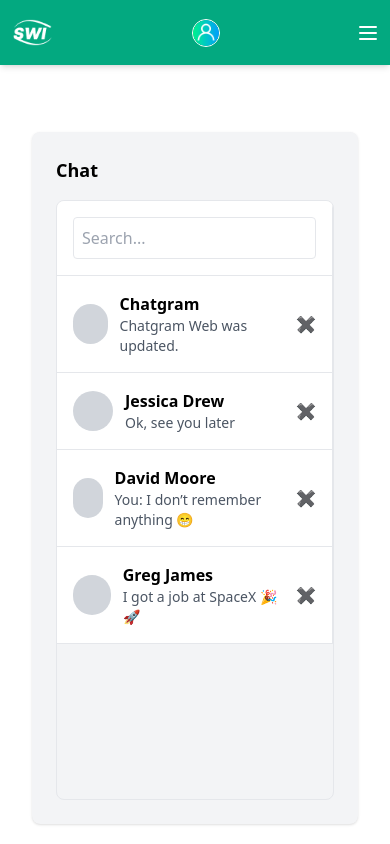
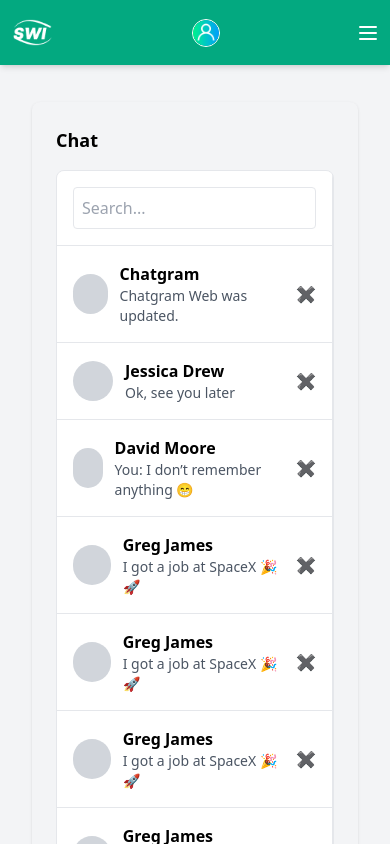
Before and after one commit to ImamIryunullah/sip-kes-repo, a Vue app: page /admin/customerservices in a window 390 px wide. Shown: the top 844 px of the page. Built offline with nearby package versions, Linux system fonts and the light colour scheme.

Commit message:
layout responsive chat pusat dan admin

```diff
--- a/src/views/ChatMulaiVIew.vue
+++ b/src/views/ChatMulaiVIew.vue
@@ -91,7 +91,7 @@ export default {
       if (this.newMessage.trim() !== "") {
         this.messages.push({ text: this.newMessage, time: this.getCurrentTime(), isUser: true });
         setTimeout(() => {
-          this.messages.push({ text: "Admin sedang online, harap tunggu sebentar.", time: this.getCurrentTime(), isUser: false });
+          this.messages.push({ text: "Kami akan segera membalas, harap tunggu sebentar.", time: this.getCurrentTime(), isUser: false });
           this.scrollToBottom();
         }, 1000);
         this.newMessage = "";
--- a/src/views/admin/CsView.vue
+++ b/src/views/admin/CsView.vue
@@ -1,13 +1,17 @@
 <template>
+  <div class="w-screen min-h-screen flex flex-col bg-gray-100">
+    <!-- Navbar -->
     <NavbarView />
 
-  <div class="p-8 mt-[100px]">
+    <div class="p-8 mt-[70px]">
       <div class="bg-gray-100 p-6 rounded-lg shadow">
         <div class="flex justify-between items-center mb-4">
           <h2 class="text-lg font-semibold">Chat</h2>
         </div>
 
-      <div class="flex flex-col lg:flex-row border rounded-lg overflow-hidden h-[600px]">
+        <!-- Responsive Chat Layout -->
+        <div class="flex flex-col lg:flex-row border rounded-lg overflow-hidden h-[800px]">
+
           <!-- Sidebar Chat List -->
           <div class="w-full lg:w-1/3 bg-white border-r overflow-y-auto sm:block">
             <div class="p-4 border-b flex items-center gap-2">
@@ -29,9 +33,7 @@
               </li>
             </ul>
           </div>
-
-        <!-- Chat Content -->
-        <div v-if="selectedChat" class="w-full lg:w-2/3 bg-green-100 flex flex-col">
+<div v-if="selectedChat" class="w-full lg:w-2/3 bg-green-100 flex flex-col min-h-screen">
   <div class="flex justify-between p-4 border-b bg-white">
     <button @click="backToChatList" class="text-[#03a980]">Back to Chat List</button>
   </div>
@@ -48,10 +50,13 @@
     </div>
   </div>
 
-          <!-- Message Input -->
-          <div class="p-4 bg-white flex items-center gap-2 border-t">
+  <div class="p-4 bg-white flex items-center gap-2 border-t mt-4">
     <input type="text" v-model="newMessage" class="w-full p-2 border rounded" placeholder="Type a message..." />
     <button @click="sendMessage" class="bg-green-600 text-white px-4 py-2 rounded">Send</button>
+  </div>
+</div>
+          <div v-else class="flex-grow flex items-center justify-center text-gray-500">
+            Pilih percakapan untuk melihat isi chat.
           </div>
         </div>
       </div>
@@ -73,6 +78,13 @@ export default {
         { id: 2, name: 'Jessica Drew', lastMessage: 'Ok, see you later' },
         { id: 3, name: 'David Moore', lastMessage: 'You: I don’t remember anything 😁' },
         { id: 4, name: 'Greg James', lastMessage: 'I got a job at SpaceX 🎉🚀' },
+        { id: 5, name: 'Greg James', lastMessage: 'I got a job at SpaceX 🎉🚀' },
+        { id: 6, name: 'Greg James', lastMessage: 'I got a job at SpaceX 🎉🚀' },
+        { id: 7, name: 'Greg James', lastMessage: 'I got a job at SpaceX 🎉🚀' },
+        { id: 8, name: 'Greg James', lastMessage: 'I got a job at SpaceX 🎉🚀' },
+        { id: 9, name: 'Greg James', lastMessage: 'I got a job at SpaceX 🎉🚀' },
+        { id: 10, name: 'Greg James', lastMessage: 'I got a job at SpaceX 🎉🚀' },
+        { id: 11, name: 'Greg James', lastMessage: 'I got a job at SpaceX 🎉🚀' },
       ],
       messages: [
         { id: 1, sender: 'other', text: 'Dapur di pak muru kotor nih' },
@@ -113,19 +125,15 @@ export default {
 </script>
 
 <style scoped>
-/* Fade-in animation for the page */
-@keyframes fadeInUp {
-  0% {
-    opacity: 0;
-    transform: translateY(20px);
+/* Optional: Use Tailwind's responsive classes instead of custom media queries */
+
+@media screen and (max-width: 768px) {
+  .lg\:w-1\/3 {
+    width: 100%;
   }
-  100% {
-    opacity: 1;
-    transform: translateY(0);
+
+  .lg\:w-2\/3 {
+    width: 100%;
   }
 }
-
-.animate-fadeInUp {
-  animation: fadeInUp 0.6s ease-out;
-}
 </style>
--- a/src/views/pusat/PusatCsView.vue
+++ b/src/views/pusat/PusatCsView.vue
@@ -16,14 +16,14 @@
       </button>
     </div>
 
-    <div class="p-8 mt-[100px]">
+    <div class="p-8 mt-6">
       <div class="bg-white p-6 rounded-lg shadow animate-fadeIn">
         <div class="flex justify-between items-center mb-4">
           <h2 class="text-lg font-semibold">Manajemen Chat Pusat</h2>
         </div>
 
         <!-- Responsive Chat Layout -->
-        <div class="flex flex-col lg:flex-row border rounded-lg overflow-hidden h-[600px] transition-all duration-500">
+        <div class="flex flex-col lg:flex-row border rounded-lg overflow-hidden h-[800px] transition-all duration-500">
 
           <!-- Sidebar Chat List (Visible on mobile) -->
           <div class="w-full lg:w-1/3 bg-gray-50 border-r overflow-y-auto p-4 animate-slideInLeft">
@@ -46,7 +46,7 @@
           </div>
 
           <!-- Chat Content -->
-            <div v-if="activeChat" class="w-full lg:w-2/3 bg-gray-100 flex flex-col p-4 lg:h-[600px]">
+          <div v-if="activeChat" class="w-full lg:w-2/3 bg-gray-100 flex flex-col p-4 lg:h-[1300px] min-h-screen">
             <div class="flex justify-between mb-4">
               <button @click="backToChatList" class="text-[#03a980] mb-4 lg:hidden">Back to Chat List</button>
               <h3 class="text-lg font-bold text-gray-700">{{ activeChat.name }}</h3>
@@ -65,9 +65,9 @@
             </div>
 
             <!-- Message Input -->
-              <div class="p-4 bg-white flex items-center gap-2 border-t">
-                <input type="text" v-model="newMessage" class="w-full p-2 border rounded-lg" placeholder="Ketik pesan..." @keyup.enter="sendMessage" />
-                <button @click="sendMessage" class="bg-green-600 text-white px-4 py-2 rounded-lg transform transition-all duration-300">Kirim</button>
+            <div class="p-4 bg-white flex items-center gap-2 border-t mt-4">
+              <input type="text" v-model="newMessage" class="w-full p-3 border rounded-lg" placeholder="Ketik pesan..." @keyup.enter="sendMessage" />
+              <button @click="sendMessage" class="bg-green-600 text-white px-5 py-3 rounded-lg transform transition-all duration-300">Kirim</button>
             </div>
           </div>
 
```
Also changed, not shown: src/components/FooterPortal.vue (line endings or trailing spaces). Lines whose indentation alone changed are shown as unchanged.
